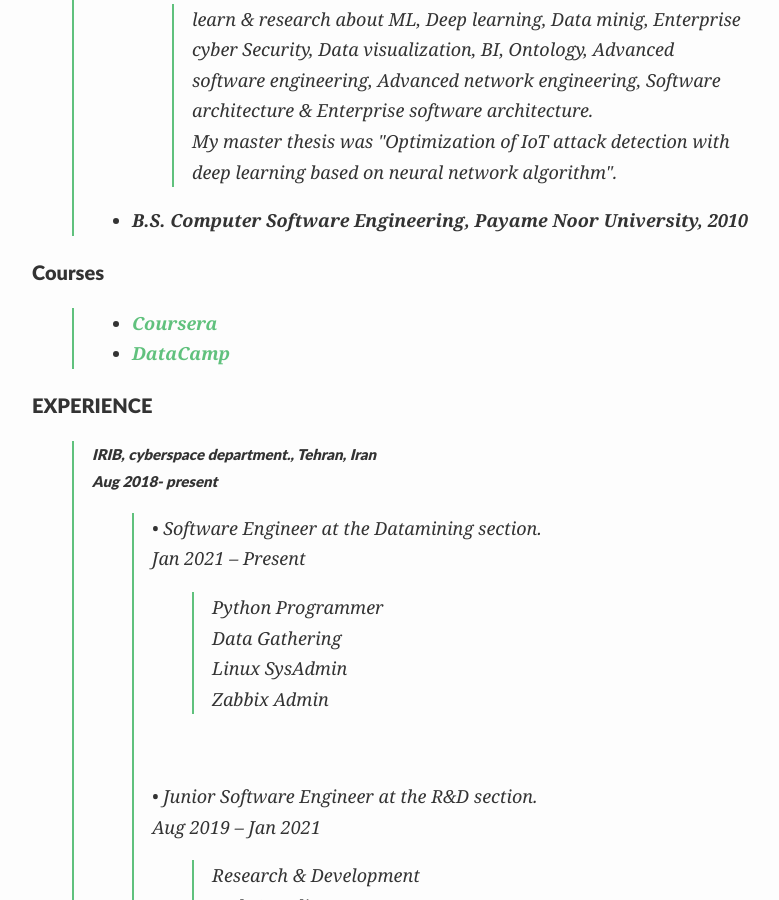
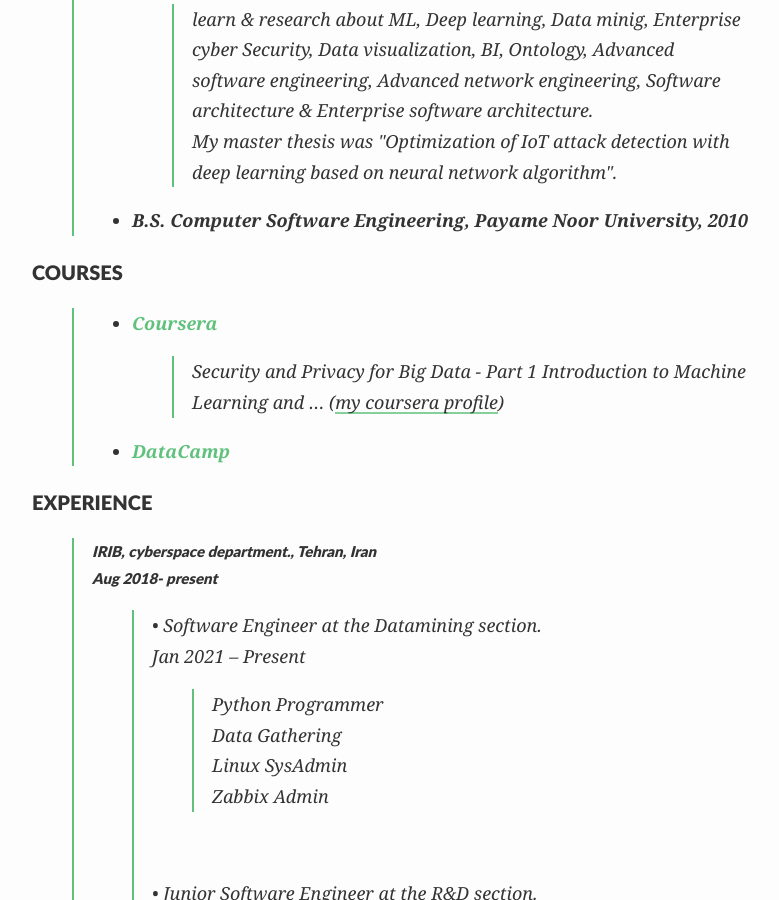
Before and after one commit to KavehRS/website, a Jekyll site: the page built from index.md, in a window 1280 px wide and 900 px high, scrolled down 640 px. Shown: the whole window, without its empty margins (208-987 px from the left). Built offline with Jekyll 4.4.1, drawn with Linux system fonts in a browser that asks for light colours; nearby versions of some CDN libraries.

Commit message:
Update index.md

```diff
--- a/index.md
+++ b/index.md
@@ -32,11 +32,18 @@ The social-icons footer can be used to link profiles from GitHub, OrcID and Reas
 >- <strong> B.S. Computer Software Engineering, Payame Noor University, 2010 </strong>
 >
 
-#### Courses
+#### COURSES
+
 
 >- <strong>[Coursera](https://www.coursera.org/user/53af89539f2cd0ad9a781d465a0dfdca) <strong>
+>> Security and Privacy for Big Data - Part 1
+>>  Introduction to Machine Learning
+>> and ...  ([my coursera profile](https://www.coursera.org/user/53af89539f2cd0ad9a781d465a0dfdca))
+>>
 >- <strong>[DataCamp](https://www.datacamp.com/profile/kavehrs) <strong>
-
+>>
+>>
+>>
 
 
 
```
